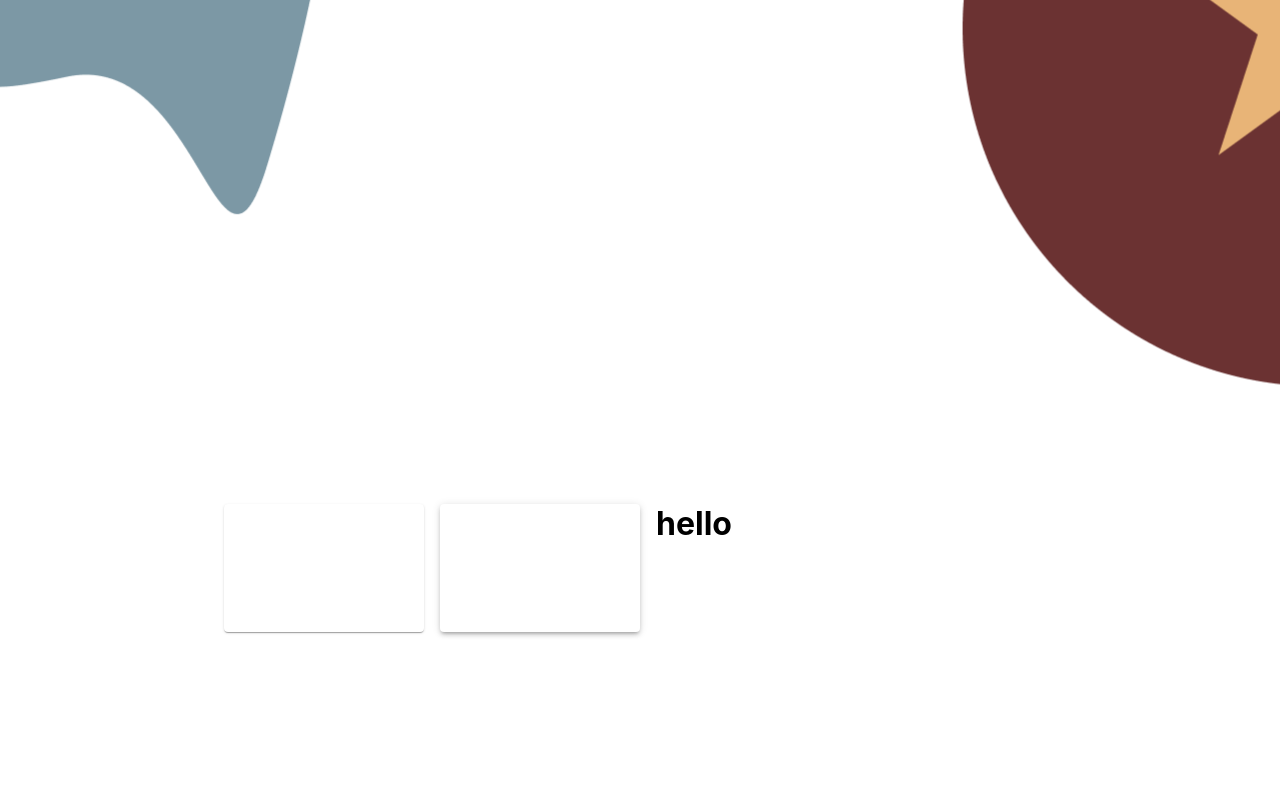
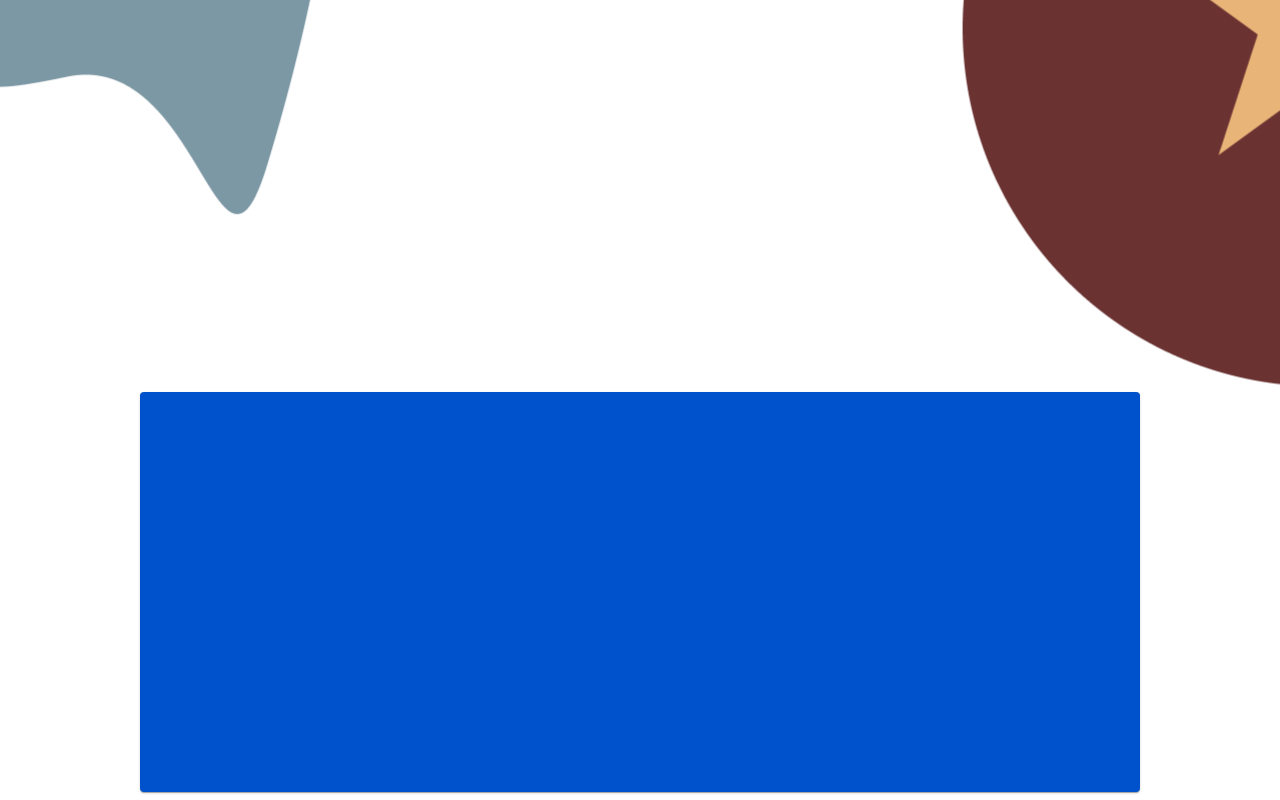
Before and after one commit to TaylorTayTyT/personalWebsite, a React (Create React App) app in the folder home/: page / in a window 1280 px wide. Shown: the part 1456-2256 px from the top of the page. Before the commit the page ends 2096 px from the top, so only its background shows below. Built offline with nearby package versions, Linux system fonts and the light colour scheme.

Commit message:
i have paper

```diff
--- a/home/src/About.js
+++ b/home/src/About.js
@@ -2,26 +2,42 @@ import * as React from 'react';
 import Box from '@mui/material/Box';
 import Paper from '@mui/material/Paper';
 import "./About.sass";
+import { ThemeProvider, createTheme } from '@mui/material/styles';
+import { palette } from '@mui/system';
+import { ClassNames } from '@emotion/react';
 function About() {
 
+    const theme = createTheme({
+        paperRoot: {
+            backgroundColor: "#0052cc",
+        },
+        palette: {
+            primary: {
+                main: '#0052cc',
+            },
+            secondary: {
+                main: '#edf2ff',
+            },
+        },
+    });
+
     return (
-        <Box style = {{transform:"translateY(800%)"}}
+        <ThemeProvider theme = {theme}>
+            <Box style={{ transform: "translateY(250%)" }}
                 sx={{
                     display: 'flex',
                     flexWrap: 'wrap',
                     '& > :not(style)': {
                         m: 1,
-                    width: 200,
-                    height: 128,
+                        width: 1000,
+                        height: 400,
                     },
-
+                    justifyContent: 'center',
                 }}
             >
-            <Paper elevation={0} />
-            <Paper />
-            <Paper elevation={3} />
-            <h1>hello</h1>
+                <Paper sx = {{backgroundColor: "primary.main"}}/>
             </Box>
+        </ThemeProvider>
     )
 }
 export default About;
--- a/home/src/About.sass
+++ b/home/src/About.sass
@@ -1,4 +1 @@
 .about
-    bottom: 0%
-    transform: translateY(800%)
-    height: 90px
--- a/home/src/endpage.sass
+++ b/home/src/endpage.sass
@@ -9,6 +9,3 @@
 h2
     left: 5%
     margin-inline-start: 20px
-h1
-    left:5%
-    margin-inline-start: 20px
--- a/home/src/index.js
+++ b/home/src/index.js
@@ -3,8 +3,7 @@ import ReactDOM from 'react-dom/client';
 import './index.css';
 import reportWebVitals from './reportWebVitals';
 import TopBar from './topBar';
-import Photo from './Photo.js';
-import Endpage from './endpage';
+import './Photo.sass';
 import Fingerprint from './Fingerprint';
 import About from './About';
 import FlexButtons from './FlexButton';
--- a/home/src/topNav.sass
+++ b/home/src/topNav.sass
@@ -90,7 +90,7 @@ $button-color: white
     position: absolute
     color: #FFF
     size: 100px
-    left: 7%
+    left: 8%
     top: 20px
     font-family: 'Nunito', sans-serif
     z-index: 100
```
Lines whose indentation alone changed are shown as unchanged.
